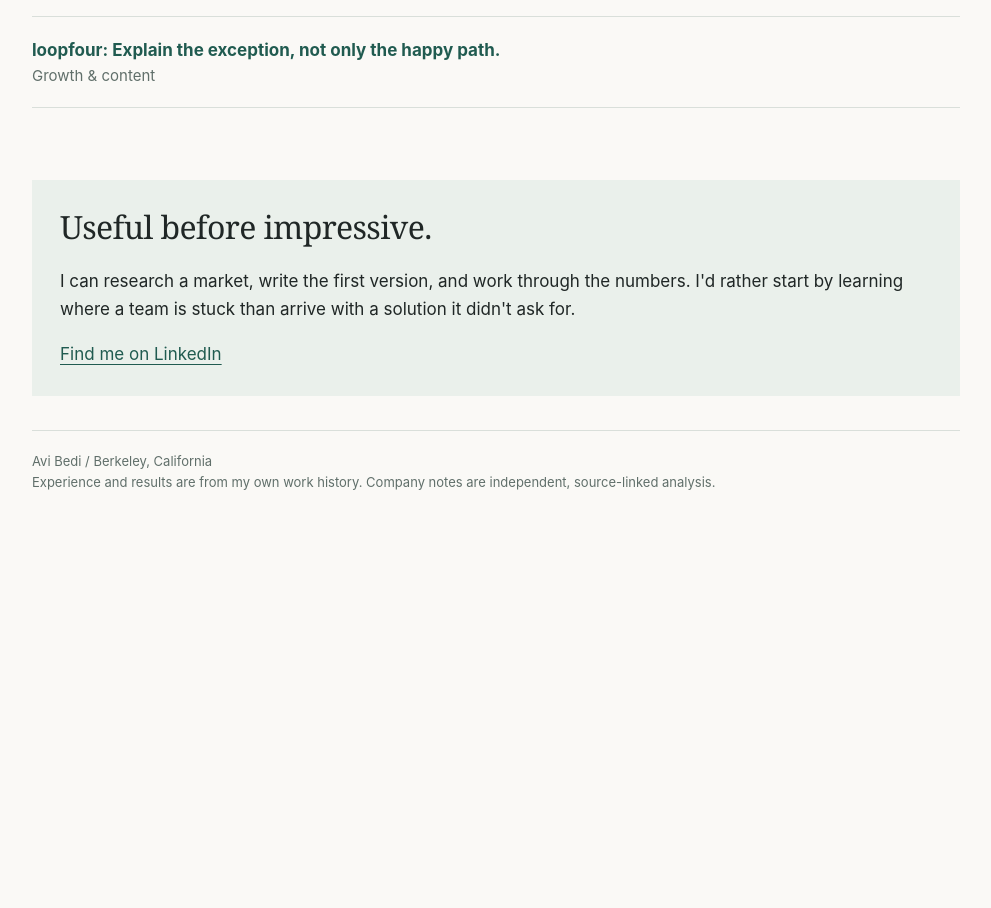
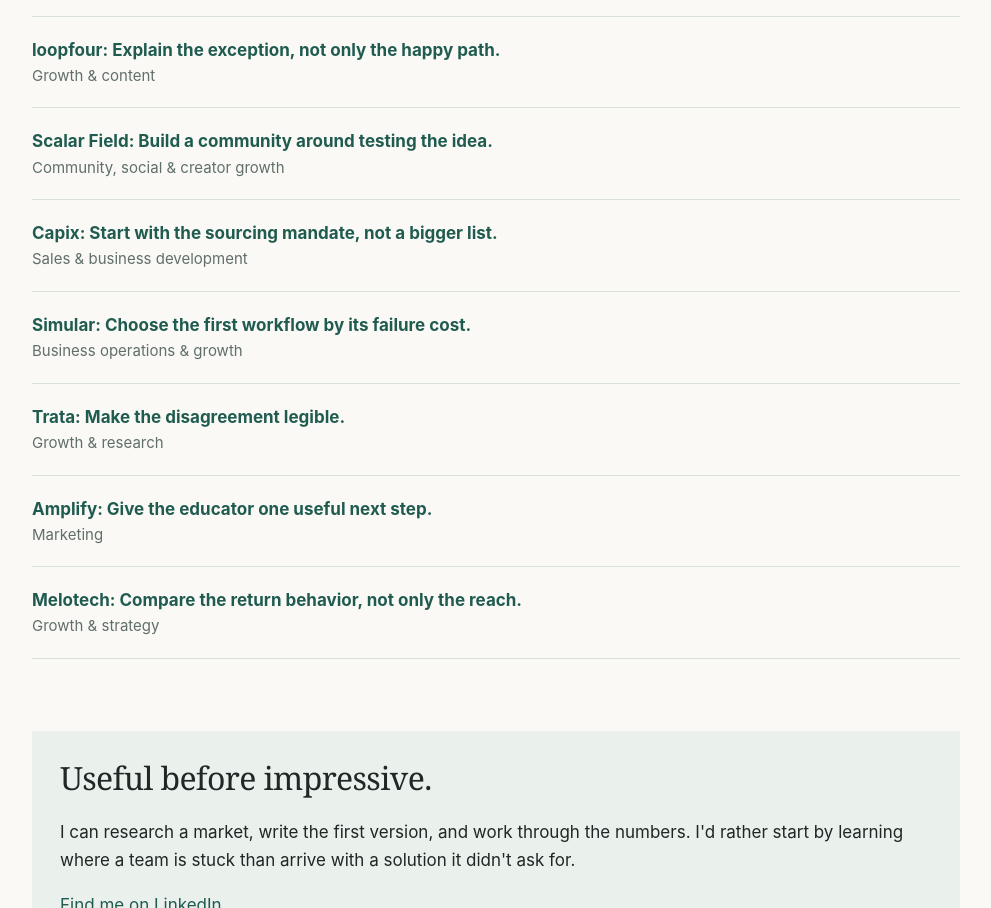
Before and after one commit to Avi3678/gtm-lab, a plain HTML site: page index.html in a window 1280 px wide. Shown: the part 3965-4873 px from the top of the page, without its empty margins (144-1135 px from the left). Before the commit the page ends 4529 px from the top, so only its background shows below. Drawn offline with Linux system fonts and the light colour scheme.

Commit message:
Update index.html

```diff
--- a/index.html
+++ b/index.html
@@ -30,5 +30,11 @@
 <a class="linkrow" href="memo-deep24-growth.html"><strong>Deep24: Make the intervention part of the result.</strong><span>Growth &amp; business experiments</span></a>
 <a class="linkrow" href="memo-scout-growth.html"><strong>Scout: Lead with the retail decision, then show its rows.</strong><span>Growth &amp; sales</span></a>
 <a class="linkrow" href="memo-loopfour-content.html"><strong>loopfour: Explain the exception, not only the happy path.</strong><span>Growth &amp; content</span></a>
+<a class="linkrow" href="memo-scalar-community.html"><strong>Scalar Field: Build a community around testing the idea.</strong><span>Community, social &amp; creator growth</span></a>
+<a class="linkrow" href="memo-capix-sales.html"><strong>Capix: Start with the sourcing mandate, not a bigger list.</strong><span>Sales &amp; business development</span></a>
+<a class="linkrow" href="memo-simular-business.html"><strong>Simular: Choose the first workflow by its failure cost.</strong><span>Business operations &amp; growth</span></a>
+<a class="linkrow" href="memo-trata-growth.html"><strong>Trata: Make the disagreement legible.</strong><span>Growth &amp; research</span></a>
+<a class="linkrow" href="memo-amplify-marketing.html"><strong>Amplify: Give the educator one useful next step.</strong><span>Marketing</span></a>
+<a class="linkrow" href="memo-melotech-growth.html"><strong>Melotech: Compare the return behavior, not only the reach.</strong><span>Growth &amp; strategy</span></a>
 </section>
 <div class="closing"><h2>Useful before impressive.</h2><p>I can research a market, write the first version, and work through the numbers. I'd rather start by learning where a team is stuck than arrive with a solution it didn't ask for.</p><a href="https://www.linkedin.com/in/avisbedi/">Find me on LinkedIn</a></div><footer>Avi Bedi / Berkeley, California<br>Experience and results are from my own work history. Company notes are independent, source-linked analysis.</footer></main></body></html>
```
